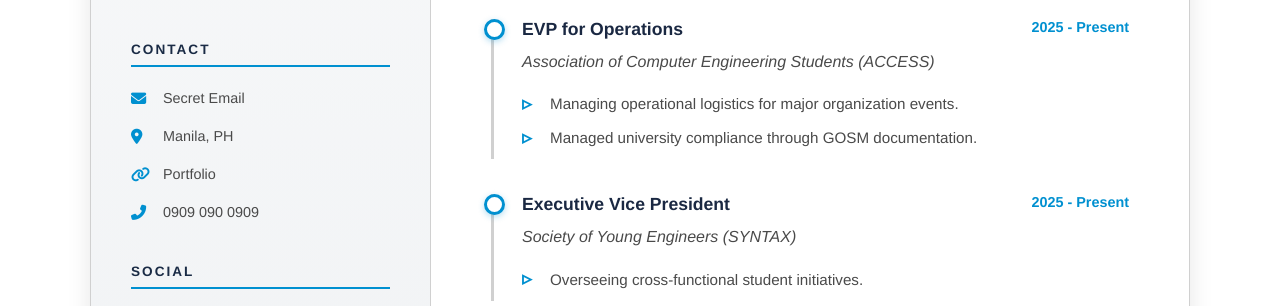
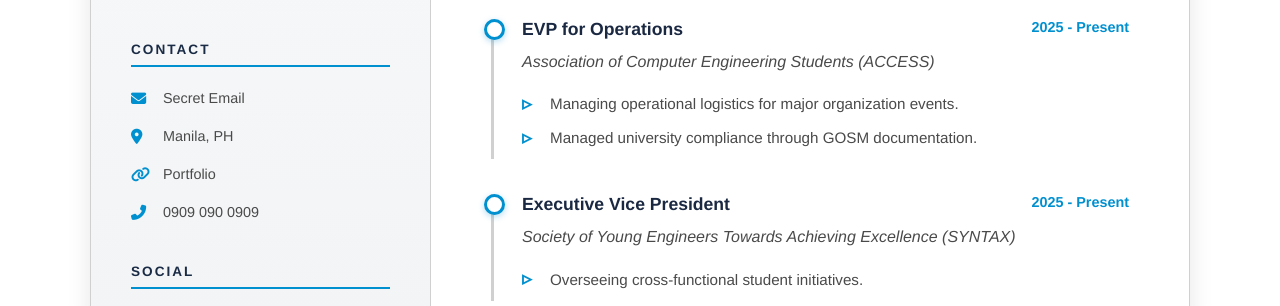
Before and after one commit to Crindo18/my-website, a website built with webpack: page resume.html in a window 1280 px wide. Shown: the part 395-701 px from the top of the page. Built offline with nearby package versions, Linux system fonts and the light colour scheme; a web font is replaced by a local one.

Commit message:
resume fixed

```diff
--- a/resume.html
+++ b/resume.html
@@ -125,7 +125,7 @@
                   </div>
                   <div class="exp-item">
                       <div class="exp-header"><strong>Executive Vice President</strong><span>2025 - Present</span></div>
-                      <p class="sub-text">Society of Young Engineers (SYNTAX)</p>
+                      <p class="sub-text">Society of Young Engineers Towards Achieving Excellence (SYNTAX)</p>
                       <ul class="role-bullets">
                           <li>Overseeing cross-functional student initiatives.</li>
                       </ul>
```
